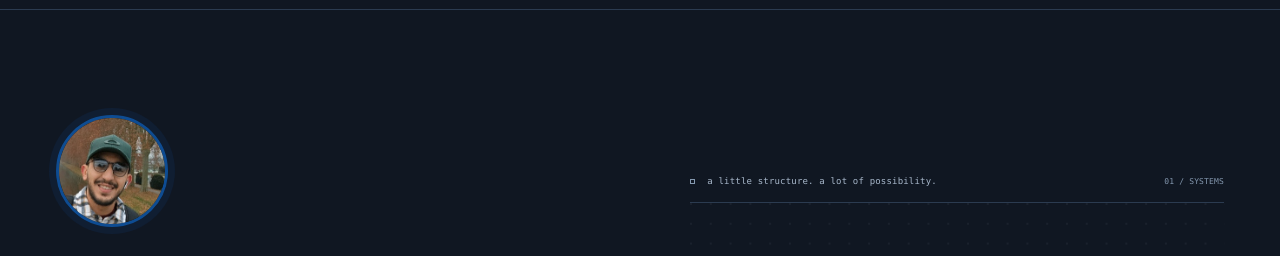
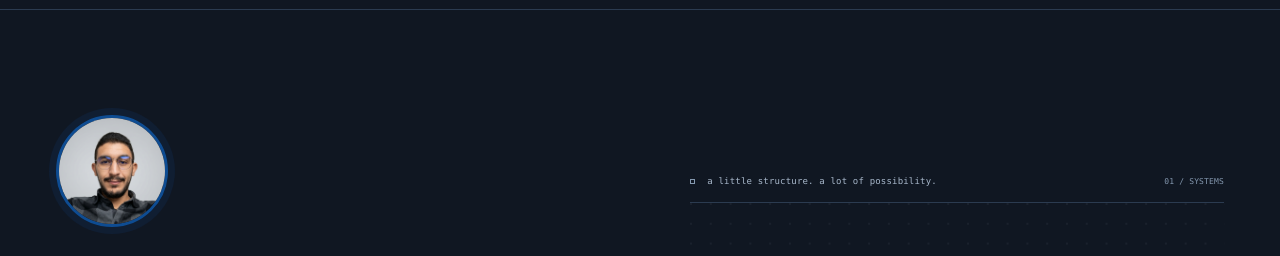
Before and after one commit to RedaRafi/portfolio, a website with bundled scripts: page index.html in a window 1280 px wide. Shown: the part 77-333 px from the top of the page. Built offline with nearby package versions, Linux system fonts and the light colour scheme.

Commit message:
update image

```diff
--- a/index.html
+++ b/index.html
@@ -39,7 +39,7 @@
     <main id="main">
       <section class="hero container" aria-labelledby="hero-heading">
         <div class="hero-copy">
-          <img class="hero-photo" src="./assets/images/reda-rafi.png" alt="Reda Rafi">
+          <img class="hero-photo" src="./assets/images/profile.jpg" alt="Reda Rafi">
           <p class="eyebrow"><span class="status-dot"></span> PYTHON DEVELOPER & DATA ENGINEER</p>
           <h1 id="hero-heading">Python at the core.<br> Data <span class="serif-accent">in motion.</span></h1>
           <p class="hero-description">I’m Reda. I turn complex data problems into reliable pipelines and thoughtful Python services—built to work beyond the happy path.</p>
```
Also changed, not shown: assets/images/reda-rafi.png (deleted).
